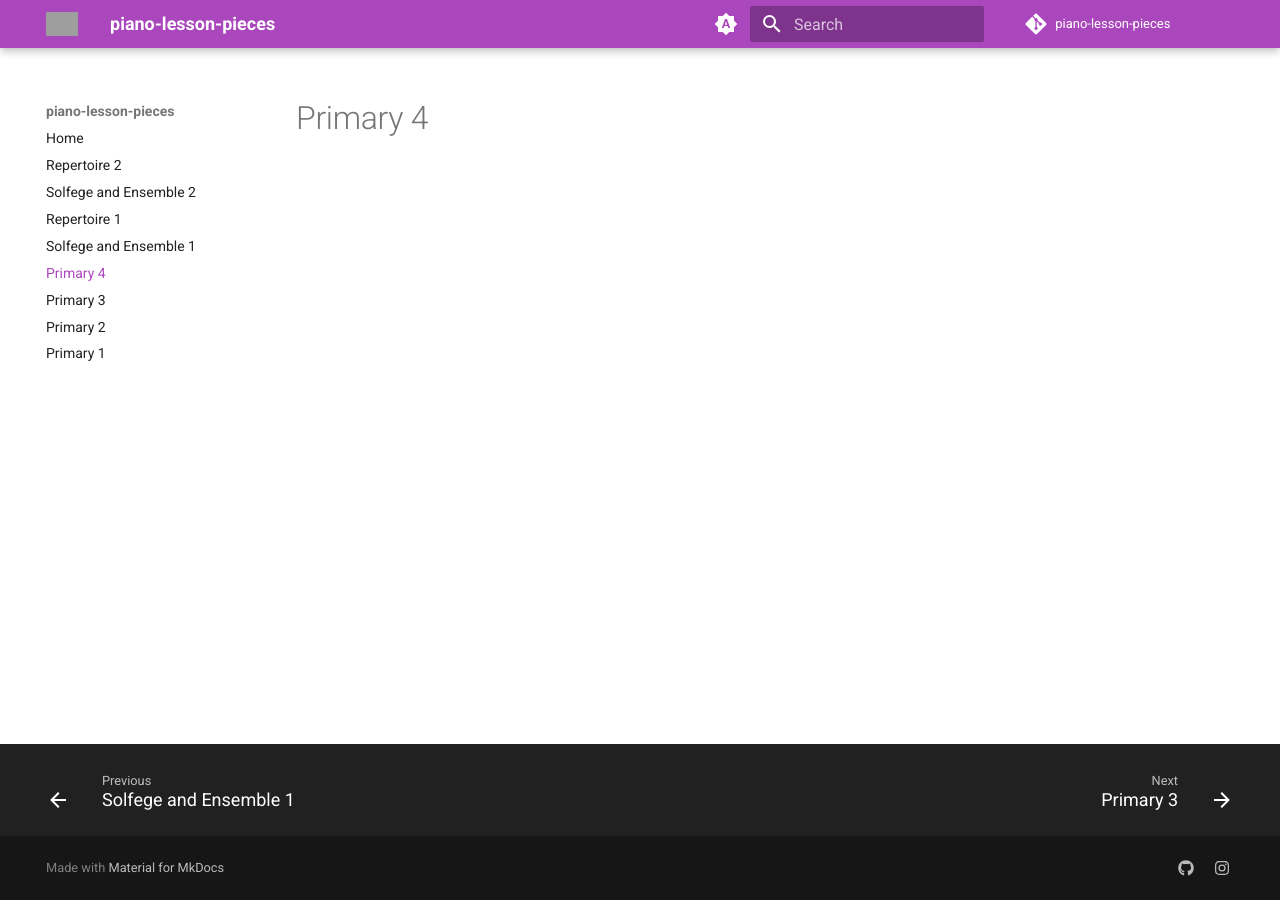
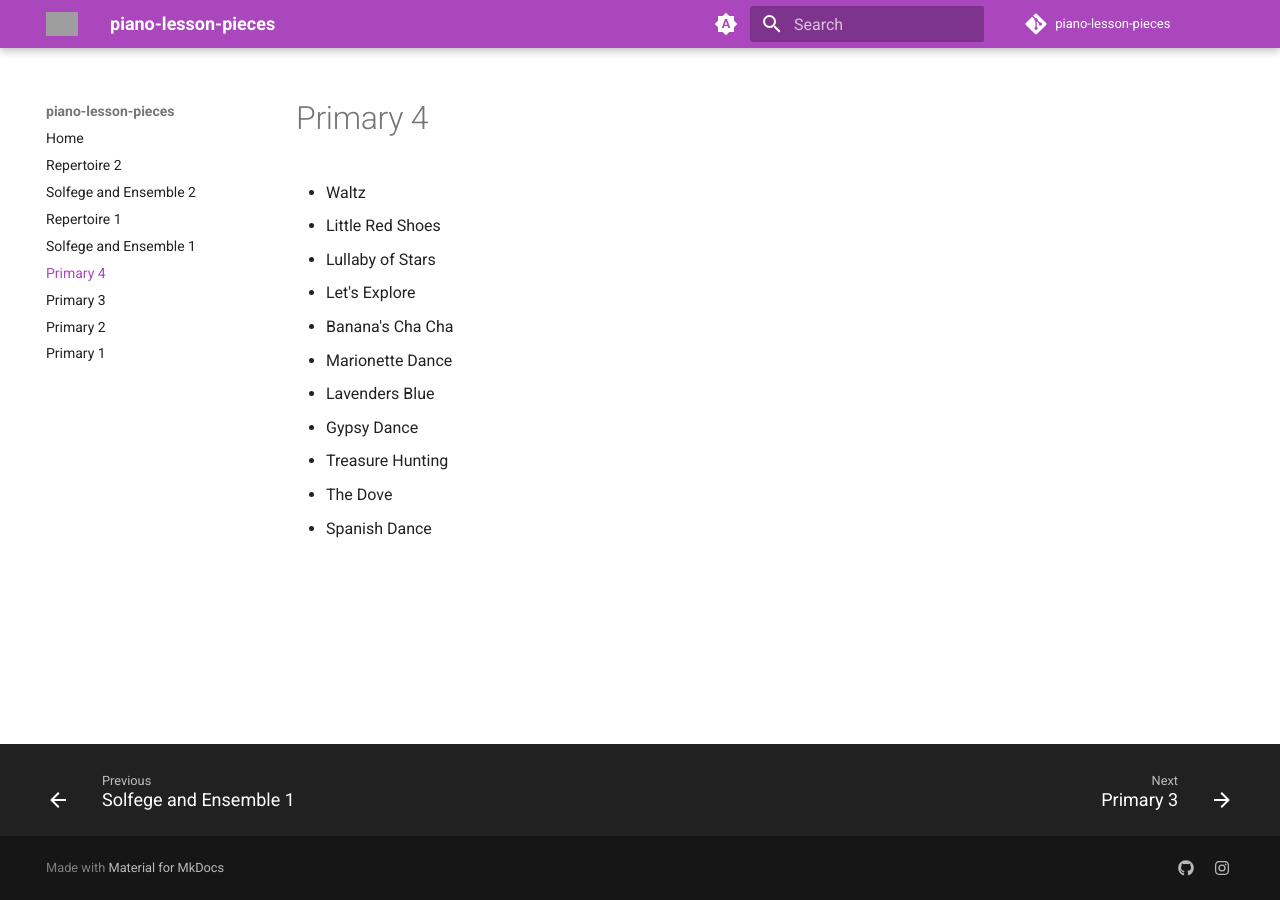
Before and after one commit to cutiepie-kitty-ada/piano-lesson-pieces, an MkDocs documentation site: the page built from docs/primary4.md, in a window 1280 px wide. Built offline with MkDocs 1.6.1 and Material for MkDocs 9.7.7, drawn with Linux system fonts in a browser that asks for light colours; comment, search, counter and statistics services are not loaded; grey boxes are pictures that could not be loaded.

Commit message:
Update primary4.md

```diff
--- a/docs/primary4.md
+++ b/docs/primary4.md
@@ -1 +1,13 @@
 # Primary 4
+
+- Waltz
+- Little Red Shoes
+- Lullaby of Stars
+- Let's Explore
+- Banana's Cha Cha
+- Marionette Dance
+- Lavenders Blue
+- Gypsy Dance
+- Treasure Hunting
+-  The Dove
+-  Spanish Dance
```
